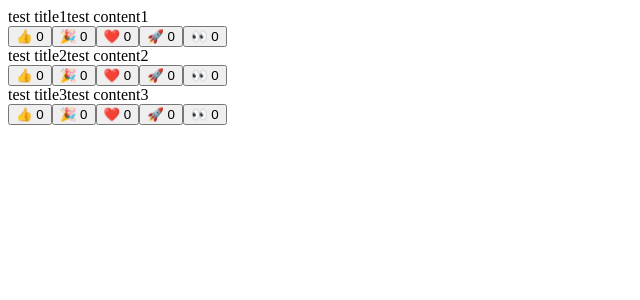
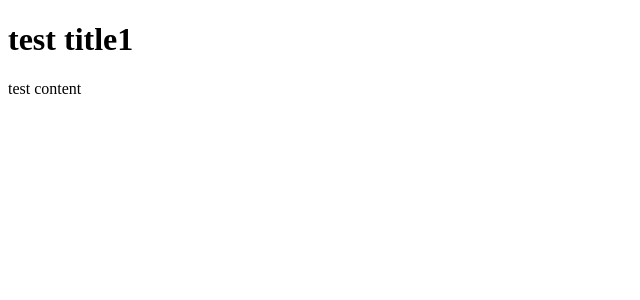
Before and after one commit to eviry-ishikawa/redux-toolkit-sample, a React (Create React App) app: page /posts/1 in a window 1280 px wide. Shown: the top 300 px of the page, without its empty margins (0-640 px from the left). Built offline with nearby package versions, Linux system fonts and the light colour scheme.

Commit message:
add router and fix post id to string

```diff
--- a/package.json
+++ b/package.json
@@ -12,9 +12,11 @@
     "@types/react": "^16.9.0",
     "@types/react-dom": "^16.9.0",
     "@types/react-redux": "^7.1.7",
+    "@types/react-router-dom": "^5.1.6",
     "react": "^17.0.1",
     "react-dom": "^17.0.1",
     "react-redux": "^7.2.0",
+    "react-router-dom": "^5.2.0",
     "react-scripts": "4.0.1",
     "typescript": "~3.8.2"
   },
--- a/src/App.tsx
+++ b/src/App.tsx
@@ -1,11 +1,22 @@
 import React from 'react';
 import { PostList } from './features/posts/PostList';
+import {
+  BrowserRouter as Router,
+  Route,
+  Switch,
+  Redirect,
+} from 'react-router-dom';
+import { PostPage } from './features/posts/PostPage';
 
 function App() {
   return (
-    <div className="App">
-      <PostList />
-    </div>
+    <Router>
+      <Route exact path="/" component={PostList} />
+      <Route path="/posts/:postId" component={PostPage} />
+      {/* <div className="App">
+        <PostList />
+      </div> */}
+    </Router>
   );
 }
 
--- /dev/null
+++ b/src/features/posts/PostInfo.tsx
@@ -0,0 +1,22 @@
+import React from 'react';
+import { useSelector } from 'react-redux';
+import { RootState } from '../../app/store';
+import { selectPostById } from './postsSlice';
+
+type PostInfoProps = {
+  postId: string;
+};
+
+export const PostInfo = React.memo(({ postId }: PostInfoProps) => {
+  const post = useSelector((state: RootState) => selectPostById(state, postId));
+
+  if (post === undefined) {
+    return <div>No Data</div>;
+  }
+  return (
+    <div>
+      <p>{post.title}</p>
+      <p>{post.user}</p>
+    </div>
+  );
+});
--- a/src/features/posts/PostList.tsx
+++ b/src/features/posts/PostList.tsx
@@ -1,18 +1,20 @@
 import React from 'react';
 import { useSelector } from 'react-redux';
+import { Link } from 'react-router-dom';
 import { selectAllPost } from './postsSlice';
 import { ReactionButton } from './ReactionButton';
-import { SinglePostPage } from './SinglePostPage';
+import { PostInfo } from './PostInfo';
 
 export const PostList: React.FC = () => {
   const posts = useSelector(selectAllPost);
   return (
     <div>
       {posts.map((post) => (
-        <div key={post.id}>
-          <SinglePostPage postId={post.id} />
+        <section key={post.id}>
+          <PostInfo postId={post.id} />
           <ReactionButton postId={post.id} />
-        </div>
+          <Link to={`/posts/${post.id}`}>View Post</Link>
+        </section>
       ))}
     </div>
   );
--- a/src/features/posts/SinglePostPage.tsx
+++ b/src/features/posts/PostPage.tsx
@@ -1,23 +1,25 @@
-import React from 'react';
+import React, { useEffect } from 'react';
 import { useSelector } from 'react-redux';
+import { useParams } from 'react-router-dom';
 import { RootState } from '../../app/store';
 import { selectPostById } from './postsSlice';
 
-type SinglePostPageProps = {
-  postId: number;
-};
+export const PostPage = () => {
+  const { postId } = useParams<any>();
+  useEffect(() => {
+    console.log(postId);
+  });
 
-export const SinglePostPage = React.memo(({ postId }: SinglePostPageProps) => {
   const post = useSelector((state: RootState) => selectPostById(state, postId));
 
   if (post === undefined) {
     return <div>No Data</div>;
   }
+
   return (
     <div>
-      {post.title}
-      {post.content}
-      {post.user}
+      <h1>{post?.title}</h1>
+      <p>{post?.content}</p>
     </div>
   );
-});
+};
--- a/src/features/posts/ReactionButton.tsx
+++ b/src/features/posts/ReactionButton.tsx
@@ -12,14 +12,14 @@ const reactionEmoji = {
 };
 
 type ReactionButtonProps = {
-  postId: number;
+  postId: string;
 };
 
 export const ReactionButton = React.memo(({ postId }: ReactionButtonProps) => {
   const dispatch = useDispatch();
   const post = useSelector((state: RootState) => selectPostById(state, postId));
 
-  const onClick = (postId: number, reactionName: string) => {
+  const onClick = (postId: string, reactionName: string) => {
     dispatch(reactionAdded({ postId: postId, reaction: reactionName }));
   };
 
--- a/src/features/posts/postsSlice.ts
+++ b/src/features/posts/postsSlice.ts
@@ -10,7 +10,7 @@ export type Reactions = {
 };
 
 export type Post = {
-  id: number;
+  id: string;
   title: string;
   content: string;
   user: number;
@@ -21,21 +21,21 @@ export type Posts = Post[];
 
 const initialState: Posts = [
   {
-    id: 1,
+    id: '1',
     title: 'test title1',
     content: 'test content',
     user: 1,
     reactions: { thumbsUp: 0, hooray: 0, heart: 0, rocket: 0, eyes: 0 },
   },
   {
-    id: 2,
+    id: '2',
     title: 'test title2',
     content: 'test content',
     user: 2,
     reactions: { thumbsUp: 0, hooray: 0, heart: 0, rocket: 0, eyes: 0 },
   },
   {
-    id: 3,
+    id: '3',
     title: 'test title3',
     content: 'test content',
     user: 3,
@@ -51,7 +51,7 @@ export const postsSlice = createSlice({
       const {
         postId,
         reaction,
-      }: { postId: number; reaction: keyof Reactions } = action.payload;
+      }: { postId: string; reaction: keyof Reactions } = action.payload;
       const post = state.find((post) => post.id === postId);
       if (post) {
         post.reactions[reaction] += 1;
@@ -66,5 +66,5 @@ export const { reactionAdded } = postsSlice.actions;
 export const selectAllPost = (state: RootState): Posts => state.posts;
 export const selectPostById = (
   state: RootState,
-  postId: number,
+  postId: string,
 ): Post | undefined => state.posts.find((post) => post.id === postId);
```
Also changed, not shown: 2 other files (tests, documents, lock files or other folders).
